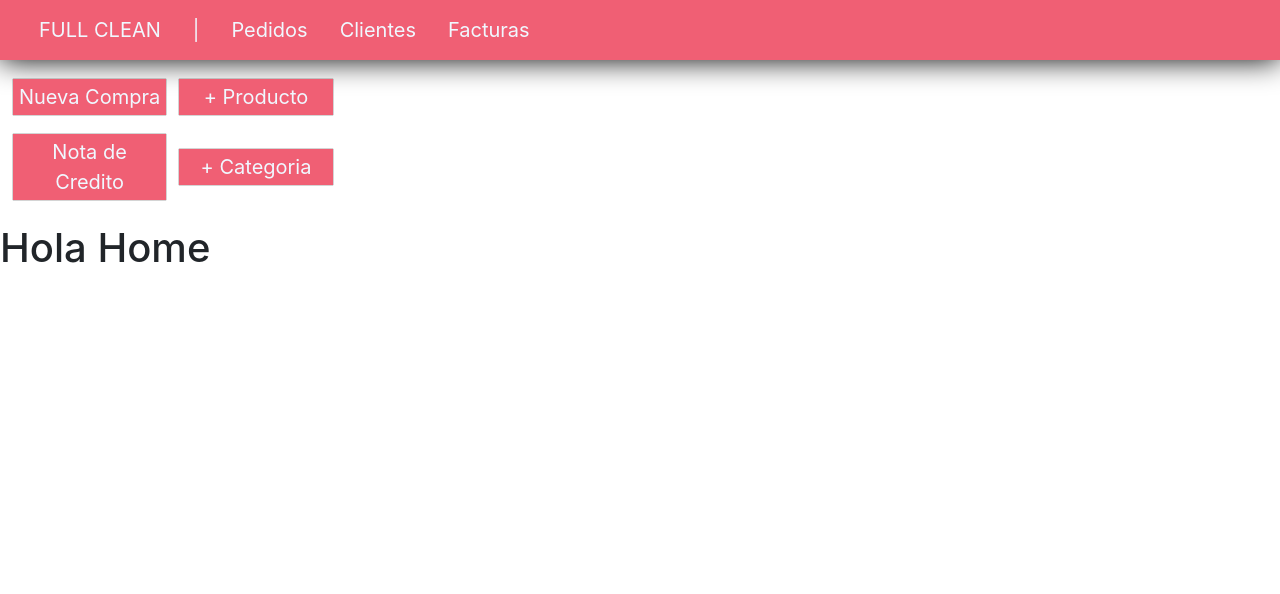
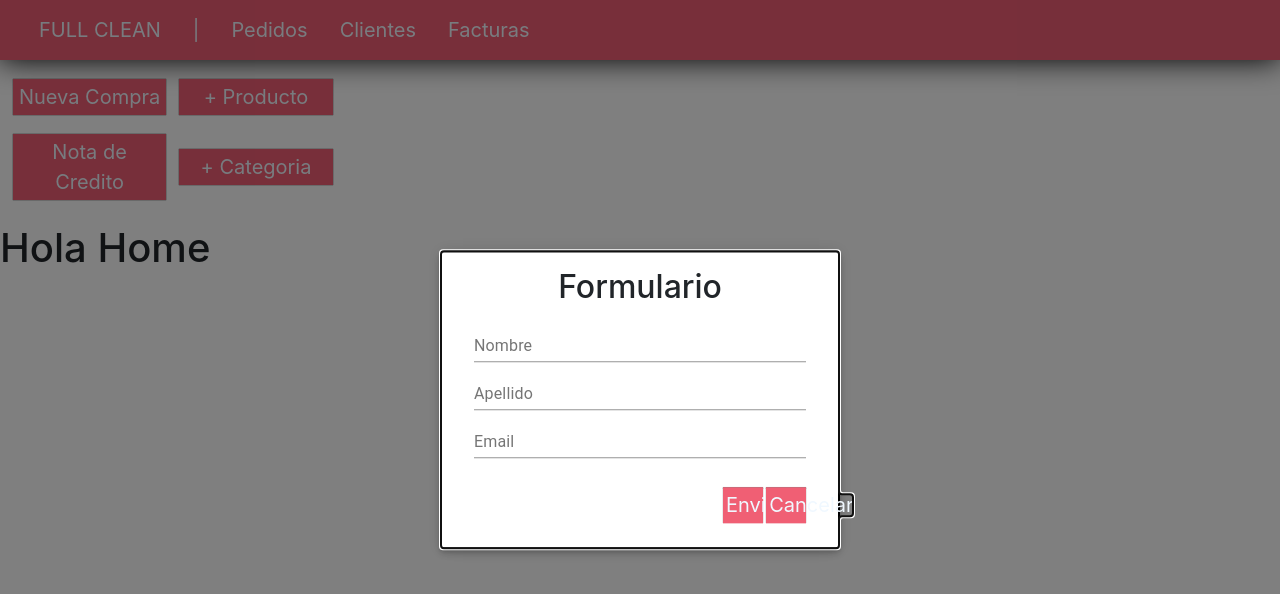
Before and after one commit to oguzman-se/FullClean, a React (Create React App) app: page / in a window 1280 px wide. Shown: the top 594 px of the page. Built offline with nearby package versions, Linux system fonts and the light colour scheme.

Commit message:
FULL CLEAN 7/4

```diff
--- a/package.json
+++ b/package.json
@@ -3,6 +3,7 @@
   "version": "0.1.0",
   "private": true,
   "dependencies": {
+    "@material-ui/core": "^4.11.3",
     "@testing-library/jest-dom": "^5.11.10",
     "@testing-library/react": "^11.2.6",
     "@testing-library/user-event": "^12.8.3",
--- a/src/components/Layout.js
+++ b/src/components/Layout.js
@@ -1,10 +1,54 @@
 import Header from './Header'
 import Button from './Button'
 import '../App.css'
+import React, {useState} from 'react';
+import {Modal, TextField} from '@material-ui/core';
+import {makeStyles} from '@material-ui/core/styles';
 
-import 'bootstrap/dist/css/bootstrap.css'
+const useStyles = makeStyles((theme)=>({
+  modal:{
+    position: 'absolute',
+    width: 400,
+    backgroundColor: 'white',
+    border: '2px solid #000',
+    boxShadow: theme.shadows[5],
+    padding: theme.spacing(2,4,3),
+    top: '50%',
+    left: '50%',
+    transform: 'translate(-50%, -50%)',
+  },
+  textfield:{
+    width: '100%'
+  }
+}))
+
 function Layout(props) {
+  const styles = useStyles();
 
+  const [modal, setModal] = useState(true);
+
+  const abrirCerrarModal =()=>{
+    setModal(!modal);
+    console.log("Hola")
+  }
+
+  const body=(
+    <div className={styles.modal}>
+      <div align="center">
+        <h2>Formulario</h2>
+      </div>
+      <TextField label="Nombre" className={styles.textfield} />
+      <br/>
+      <TextField label="Apellido" className={styles.textfield} />
+      <br/>
+      <TextField label="Email" className={styles.textfield} />
+      <br /> <br/>
+      <div align="right">
+      <Button color="primary">Enviar</Button>
+      <Button onClick={()=>abrirCerrarModal()}>Cancelar</Button>
+      </div>
+    </div>
+  )
     return (
       <div>
         <Header/>
@@ -12,7 +56,7 @@ function Layout(props) {
           <Button class="sub-button">
             Nueva Compra
           </Button>
-          <Button class="sub-button">
+          <Button class="sub-button" onClick={()=>abrirCerrarModal()}>
             + Producto
           </Button>
           </div><div>
@@ -25,6 +69,11 @@ function Layout(props) {
         </div>
         <br></br>
         {props.children}
+        <Modal
+        open={modal}
+        onClose={abrirCerrarModal}>
+          {body}
+        </Modal>
 
 
       </div>
```
Also changed, not shown: 1 other file (tests, documents, lock files or other folders).
